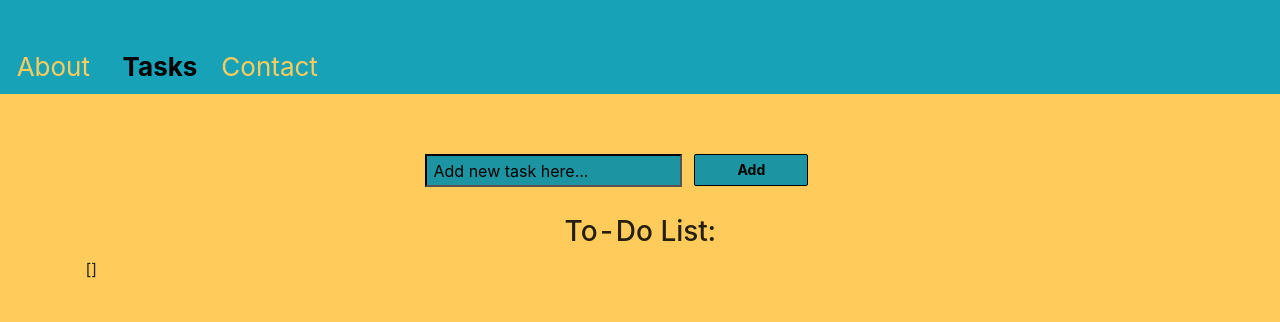
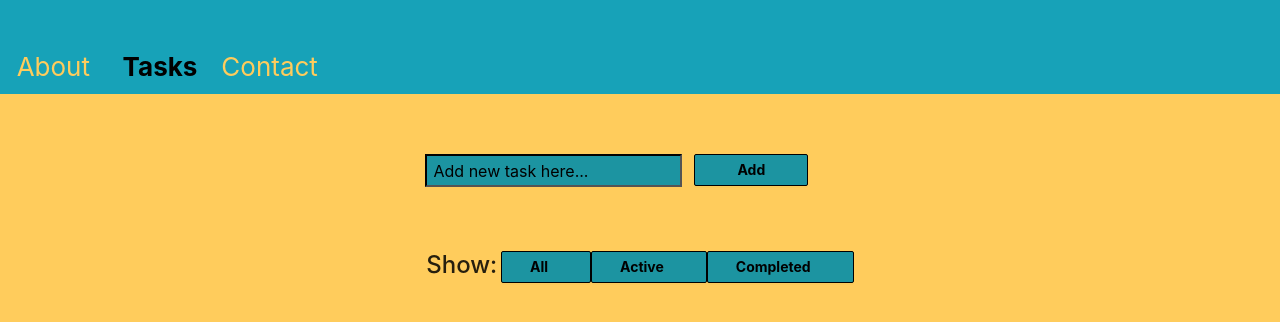
Before and after one commit to francespinosa6/Task-Management-Web-App, a React (Create React App) app: page /tasks in a window 1280 px wide. Shown: the top 322 px of the page. Built offline with nearby package versions, Linux system fonts and the light colour scheme.

Commit message:
Added the tabs to show all, active and completed tasks

```diff
--- a/src/App.js
+++ b/src/App.js
@@ -14,8 +14,6 @@ import Task from './task';
 
 
 function App() {
-
-    const [currentTab, setCurrentTab] = useState();
 
     function Home() {
         return (
--- a/src/task.js
+++ b/src/task.js
@@ -8,16 +8,15 @@ function Task(props) {
 
     const [inTask, setInTask] = useState();
     const [list, setList] = useState([]);
+    const [currentTab, setCurrentTab] = useState();
 
     const inputTask = async (ev) => {
-        //console.log(ev.currentTarget.value);
         setInTask(ev.currentTarget.value);
-        //console.log(inTask);
     }
 
     const addTask = async () => {
         if (inTask.length > 0) {
-            setList([...list, inTask]);
+            setList([...list, { string: inTask, status: 'active' }]);
             setInTask('');
         }
     }
@@ -25,10 +24,13 @@ function Task(props) {
     const onEnterPress = async (ev) => {
         if (ev.key === 'Enter') {
             if (inTask.length > 0) {
-                setList([...list, inTask]);
+                setList([...list, { string: inTask, status: 'active' }]);
                 setInTask('');
             }
         }
+    }
+
+    const switchTab = async (tab) => {
     }
 
     return (
@@ -48,19 +50,29 @@ function Task(props) {
             </div>
 
             <div className={'container justify-content-center'}>
-                <h3 style={{ textAlign: 'center', paddingTop: '1em' }}>To-Do List:</h3>
-                {JSON.stringify(list)}
+                {list.length > 0 && <h3 style={{ textAlign: 'center', paddingTop: '1em' }}>To-do List:</h3>}  {/*Only shows when things are added to the list*/}
                 <ul>
                     {list.map((item, index) => {
                         return (
                             <li className={' container bg-info border border-dark text-uppercase'} style={{ listStyleType: 'none', color: '#ffcc5c', fontWeight: 'bold', fontSize: 'medium' }} key={index} >
                                 <input type={'checkbox'} style={{ cursor: 'pointer' }}></input>
                                     &nbsp;
-                                { item} < DeleteOutlined className={'float-right p-1'} style={{ color: 'darkred' }} />
+                                { item.string } < DeleteOutlined className={'float-right p-1'} style={{ color: 'darkred' }} />
                             </li>
                         )
                     })}
                 </ul>
+            </div>
+            <br /><br />
+            <div className={"col-xs-12 d-flex justify-content-center"}>
+
+                <h4>Show:</h4>&nbsp;
+
+                <Button onClick={() => { setCurrentTab('all') }} style={currentTab === 'all' ? { paddingLeft: '2em', paddingRight: '3em', backgroundColor: '#1c94a1', fontWeight: 'bold', color: '#ffcc5c', borderColor: 'black' } : { paddingLeft: '2em', paddingRight: '3em', backgroundColor: '#1c94a1', fontWeight: 'bold', color: 'black', borderColor: 'black' }}>All</Button>
+
+                <Button onClick={() => { setCurrentTab('active') }} style={currentTab === 'active' ? { paddingLeft: '2em', paddingRight: '3em', backgroundColor: '#1c94a1', fontWeight: 'bold', color: '#ffcc5c', borderColor: 'black' } : { paddingLeft: '2em', paddingRight: '3em', backgroundColor: '#1c94a1', fontWeight: 'bold', color: 'black', borderColor: 'black' }}>Active</Button>
+
+                <Button onClick={() => { setCurrentTab('completed') }} style={currentTab === 'completed' ? { paddingLeft: '2em', paddingRight: '3em', backgroundColor: '#1c94a1', fontWeight: 'bold', color: '#ffcc5c', borderColor: 'black' } : { paddingLeft: '2em', paddingRight: '3em', backgroundColor: '#1c94a1', fontWeight: 'bold', color: 'black', borderColor: 'black' }} >Completed</Button>
             </div>
         </div>
     );
```
